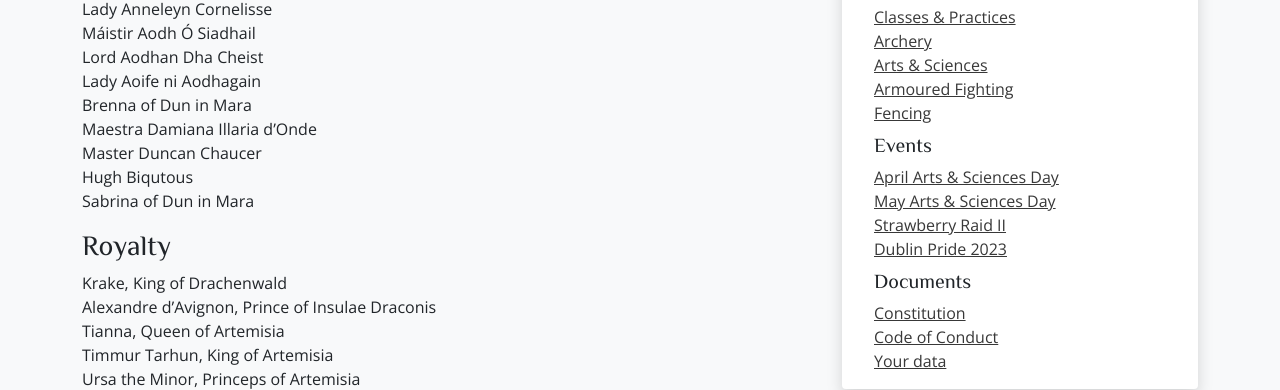
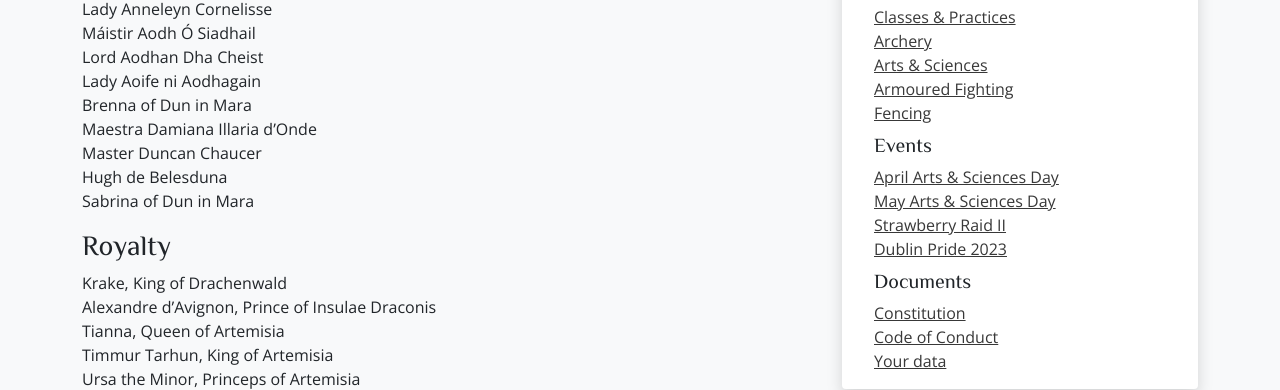
Before and after one commit to drachenwald/dun-in-mara, a Jekyll site: the page built from events/2023/strawberry-raid/attending.md, in a window 1280 px wide and 900 px high, scrolled down 358 px. Shown: the part 94-484 px from the top of the window. Built offline with Jekyll 4.4.1, drawn with Linux system fonts in a browser that asks for light colours; comment, search, counter and statistics services are not loaded.

Commit message:
Updated Hugh's name

```diff
--- a/events/2023/strawberry-raid/attending.md
+++ b/events/2023/strawberry-raid/attending.md
@@ -18,7 +18,7 @@ Lady Aoife ni Aodhagain
 Brenna of Dun in Mara
 Maestra Damiana Illaria d'Onde
 Master Duncan Chaucer
-Hugh Biqutous
+Hugh de Belesduna
 Sabrina of Dun in Mara
 
 ### Royalty
```
